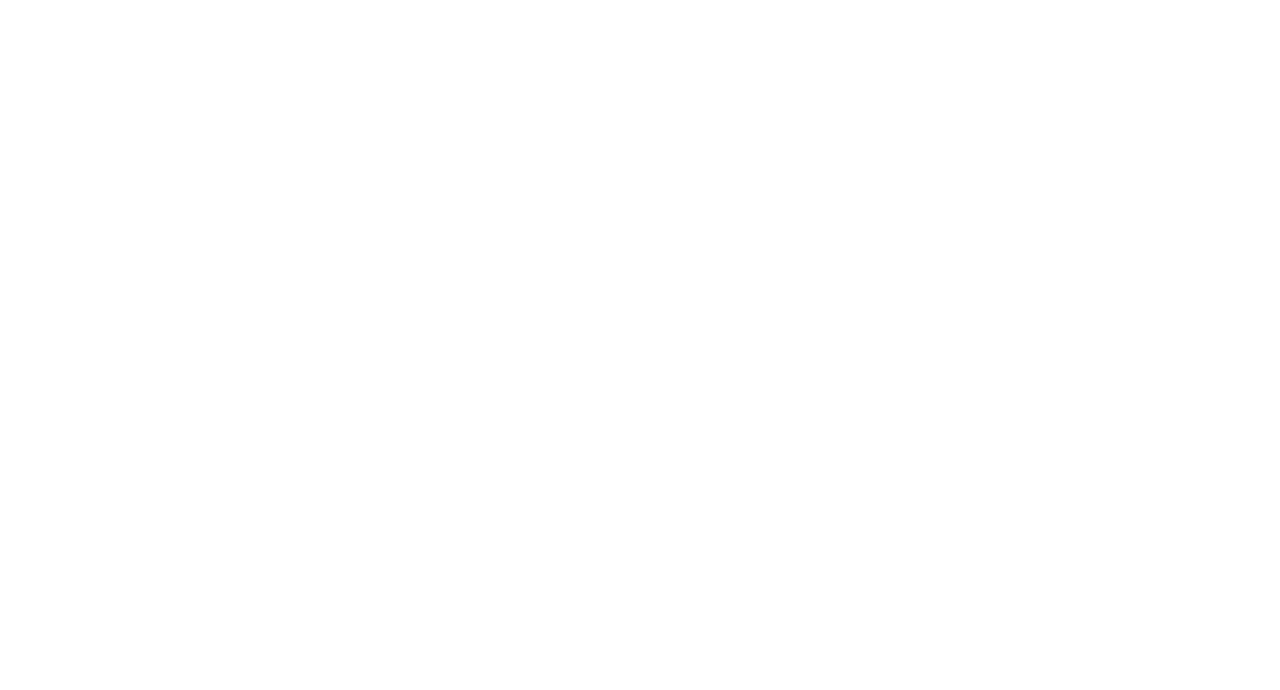
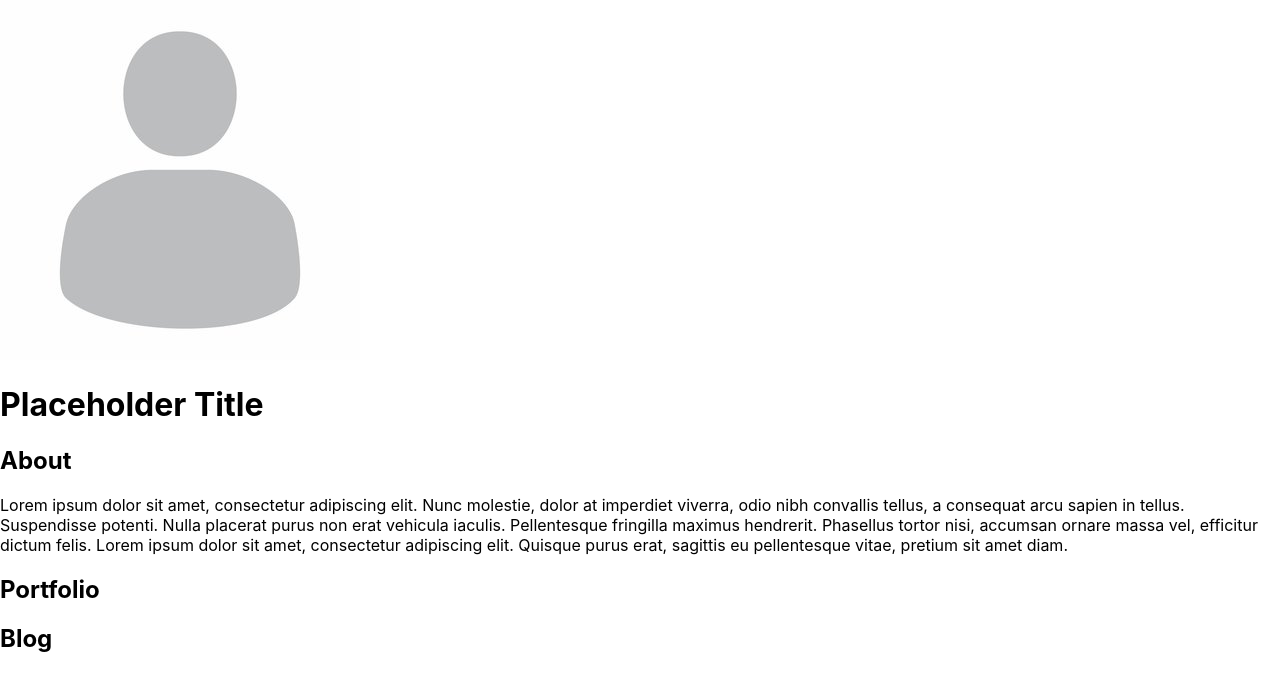
Before and after one commit to Tusk617/Blogsite, a React (Create React App) app in the folder blog/: page / in a window 1280 px wide. Shown: the top 690 px of the page. Built offline with nearby package versions, Linux system fonts and the light colour scheme.

Commit message:
Built out some skeleton layout for the landing page, using placeholder text and images for now

```diff
--- a/blog/src/App.js
+++ b/blog/src/App.js
@@ -1,8 +1,10 @@
+import {Landing} from "./components/LandingPage.js";
+
 
 function App() {
   return (
     <div className="App">
-
+      <Landing />
     </div>
   );
 }
--- /dev/null
+++ b/blog/src/components/LandingPage.js
@@ -0,0 +1,20 @@
+import pfp from "./media/default_pfp.jpg";
+
+export const Landing = () => {
+
+
+    return (
+        <div class="LandingPage">
+            <img src={pfp} alt="Placeholder profile headshot" />
+            <h1>Placeholder Title</h1>
+            <div class="AboutSection">
+                <h2>About</h2>
+                <p>Lorem ipsum dolor sit amet, consectetur adipiscing elit. Nunc molestie, dolor at imperdiet viverra, odio nibh convallis tellus, a consequat arcu sapien in tellus. Suspendisse potenti. Nulla placerat purus non erat vehicula iaculis. Pellentesque fringilla maximus hendrerit. Phasellus tortor nisi, accumsan ornare massa vel, efficitur dictum felis. Lorem ipsum dolor sit amet, consectetur adipiscing elit. Quisque purus erat, sagittis eu pellentesque vitae, pretium sit amet diam.</p>
+            </div>
+            <div class="PortfolioandBlog">
+                <h2>Portfolio</h2>
+                <h2>Blog</h2>
+            </div>
+        </div>
+    )
+}
```
Also changed, not shown: blog/src/components/media/default_pfp.jpg (added), 1 other file (tests, documents, lock files or other folders).
